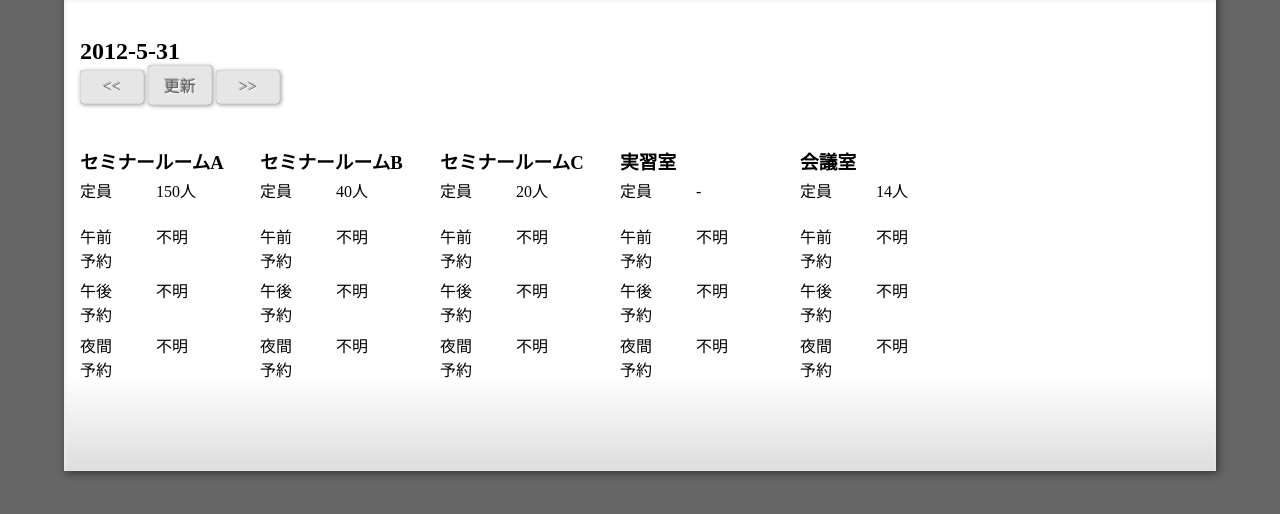
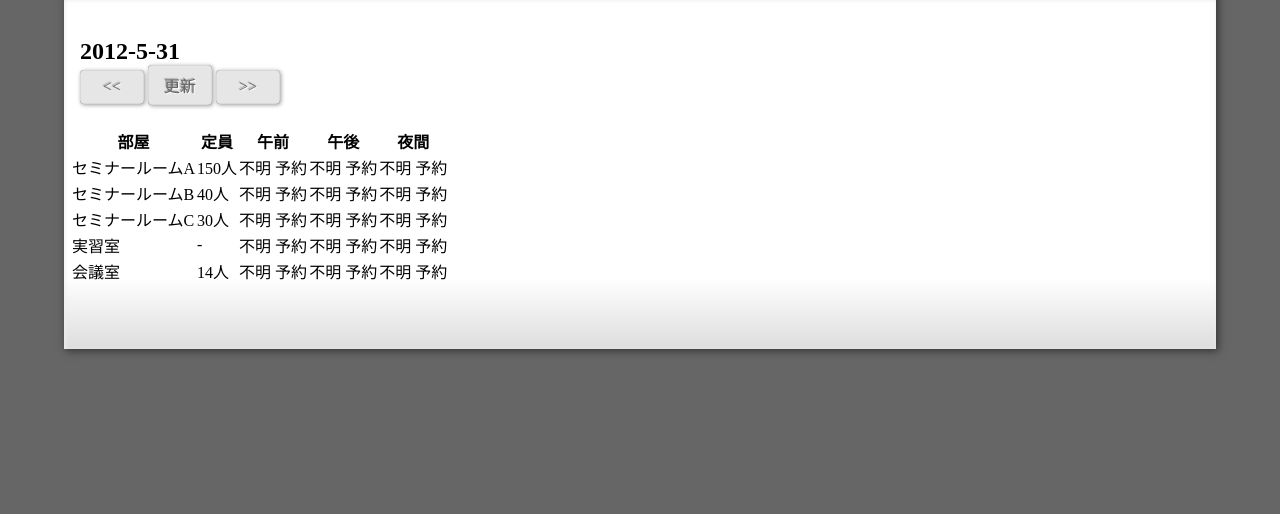
Before and after one commit to onjiro/osc2012do-ajax-hands-on, a website: page view_sample/index.html in a window 1280 px wide. Shown: the part 114-628 px from the top of the page. Drawn offline with nearby package versions, Linux system fonts and the light colour scheme; no server answers.

Commit message:
サンプルページの予約状況を表として実装

```diff
--- a/view_sample/index.html
+++ b/view_sample/index.html
@@ -18,116 +18,95 @@
       <div class="button date-shift" data-shifting="+1">&gt;&gt;</div>
     </div>
 
-    <div id="seminar_room_a" class="room" ondblclick="cancelReservation()">
-      <h3>セミナールームA</h3>
-      <dl class="capacity">
-        <dt>定員</dt>
-        <dd>150人</dd>
-      </dl>
-      <div class="statuses">
-        <dl data-division="morning">
-          <dt>午前</dt>
-          <dd class='reserver'>不明</dd>
-        </dl>
-        <dl data-division="daytime">
-          <dt>午後</dt>
-          <dd class='reserver'>不明</dd>
-        </dl>
-        <dl data-division="night">
-          <dt>夜間</dt>
-          <dd class='reserver'>不明</dd>
-        </dl>
-      </div>
-    </div>
-
-    <div id="seminar_room_b" class="room">
-      <h3>セミナールームB</h3>
-      <dl class="capacity">
-        <dt>定員</dt>
-        <dd>40人</dd>
-      </dl>
-      <div class="statuses">
-        <dl data-division="morning">
-          <dt>午前</dt>
-          <dd class='reserver'>不明</dd>
-        </dl>
-        <dl data-division="daytime">
-          <dt>午後</dt>
-          <dd class='reserver'>不明</dd>
-        </dl>
-        <dl data-division="night">
-          <dt>夜間</dt>
-          <dd class='reserver'>不明</dd>
-        </dl>
-      </div>
-    </div>
-
-    <div id="seminar_room_c" class="room">
-      <h3>セミナールームC</h3>
-      <dl class="capacity">
-        <dt>定員</dt>
-        <dd>20人</dd>
-      </dl>
-      <div class="statuses">
-        <dl data-division="morning">
-          <dt>午前</dt>
-          <dd class='reserver'>不明</dd>
-        </dl>
-        <dl data-division="daytime">
-          <dt>午後</dt>
-          <dd class='reserver'>不明</dd>
-        </dl>
-        <dl data-division="night">
-          <dt>夜間</dt>
-          <dd class='reserver'>不明</dd>
-        </dl>
-      </div>
-    </div>
-
-    <div id="practical_room" class="room">
-      <h3>実習室</h3>
-      <dl class="capacity">
-        <dt>定員</dt>
-        <dd>-</dd>
-      </dl>
-      <div class="statuses">
-        <dl data-division="morning">
-          <dt>午前</dt>
-          <dd class='reserver'>不明</dd>
-        </dl>
-        <dl data-division="daytime">
-          <dt>午後</dt>
-          <dd class='reserver'>不明</dd>
-        </dl>
-        <dl data-division="night">
-          <dt>夜間</dt>
-          <dd class='reserver'>不明</dd>
-        </dl>
-      </div>
-    </div>
-
-    <div id="conference_room" class="room">
-      <h3>会議室</h3>
-      <dl class="capacity">
-        <dt>定員</dt>
-        <dd>14人</dd>
-      </dl>
-      <div class="statuses">
-        <dl data-division="morning">
-          <dt>午前</dt>
-          <dd class='reserver'>不明</dd>
-        </dl>
-        <dl data-division="daytime">
-          <dt>午後</dt>
-          <dd class='reserver'>不明</dd>
-        </dl>
-        <dl data-division="night">
-          <dt>夜間</dt>
-          <dd class='reserver'>不明</dd>
-        </dl>
-      </div>
-    </div>
-
+    <table class="statuses">
+      <tr>
+        <th>部屋</th>
+        <th class="capacity">定員</th>
+        <th class="morning">午前</th>
+        <th class="daytime">午後</th>
+        <th class="night">夜間</th>
+      </tr>
+      <tr id="seminar_room_a">
+        <td>セミナールームA</td>
+        <td class="capacity">150人</td>
+        <td data-division="morning">
+          <span class="status">不明</span>
+          <span class="reserve">予約</span>
+        </td>
+        <td data-division="daytime">
+          <span class="status">不明</span>
+          <span class="reserve">予約</span>
+        </td>
+        <td data-division="night">
+          <span class="status">不明</span>
+          <span class="reserve">予約</span>
+        </td>
+      </tr>
+      <tr id="seminar_room_b">
+        <td>セミナールームB</td>
+        <td class="capacity">40人</td>
+        <td data-division="morning">
+          <span class="status">不明</span>
+          <span class="reserve">予約</span>
+        </td>
+        <td data-division="daytime">
+          <span class="status">不明</span>
+          <span class="reserve">予約</span>
+        </td>
+        <td data-division="night">
+          <span class="status">不明</span>
+          <span class="reserve">予約</span>
+        </td>
+      </tr>
+      <tr id="seminar_room_c">
+        <td>セミナールームC</td>
+        <td class="capacity">30人</td>
+        <td data-division="morning">
+          <span class="status">不明</span>
+          <span class="reserve">予約</span>
+        </td>
+        <td data-division="daytime">
+          <span class="status">不明</span>
+          <span class="reserve">予約</span>
+        </td>
+        <td data-division="night">
+          <span class="status">不明</span>
+          <span class="reserve">予約</span>
+        </td>
+      </tr>
+      <tr id="practical_room">
+        <td>実習室</td>
+        <td class="capacity">-</td>
+        <td data-division="morning">
+          <span class="status">不明</span>
+          <span class="reserve">予約</span>
+        </td>
+        <td data-division="daytime">
+          <span class="status">不明</span>
+          <span class="reserve">予約</span>
+        </td>
+        <td data-division="night">
+          <span class="status">不明</span>
+          <span class="reserve">予約</span>
+        </td>
+      </tr>
+      <tr id="conference_room">
+        <td>会議室</td>
+        <td class="capacity">14人</td>
+        <td data-division="morning">
+          <span class="status">不明</span>
+          <span class="reserve">予約</span>
+        </td>
+        <td data-division="daytime">
+          <span class="status">不明</span>
+          <span class="reserve">予約</span>
+        </td>
+        <td data-division="night">
+          <span class="status">不明</span>
+          <span class="reserve">予約</span>
+        </td>
+      </tr>
+    </table>
   </article>
 </body>
 </html>
--- a/view_sample/js/reserve-room.js
+++ b/view_sample/js/reserve-room.js
@@ -4,9 +4,7 @@ $(function() {
     var currentDate = new Date();
 
     // 予約ボタンの設置
-    $('.room .statuses dl')
-        .append('<dd class="reserve-button">予約</dd>')
-        .children('.reserve-button')
+    $('.statuses .reserve')
         .bind('click', function(event) {
             $this = $(this);
             // prompt で入力ダイアログを開く
@@ -18,7 +16,7 @@ $(function() {
             }
             var data = {
                 date: formatDate(currentDate),
-                roomId: $this.parent().parent().parent().attr('id'),
+                roomId: $this.parent().parent().attr('id'),
                 division: $this.parent().data('division'),
                 reserver: reserver
             }
@@ -58,8 +56,7 @@ function refresh(date) {
             var roomId = reservations[i].roomId;
             var division = reservations[i].division;
             var reserver = reservations[i].reserver;
-            $('#' + roomId + ' [data-division=' + division + '] dd.reserver')
-                .text(reserver);
+            $('#' + roomId + ' [data-division=' + division + '] .status').text(reserver);
         }
     });
 }
@@ -77,7 +74,7 @@ function reserve(date, roomId, division, reserver) {
         reserver: reserver
     }
     $.post('/reservations', data, function() {
-        $('#' + data.roomId + ' [data-division=' + data.division + '] dd.reserver').text(data.reserver);
+        $('#' + data.roomId + ' [data-division=' + data.division + '] .status').text(data.reserver);
     });
 }
 
```
